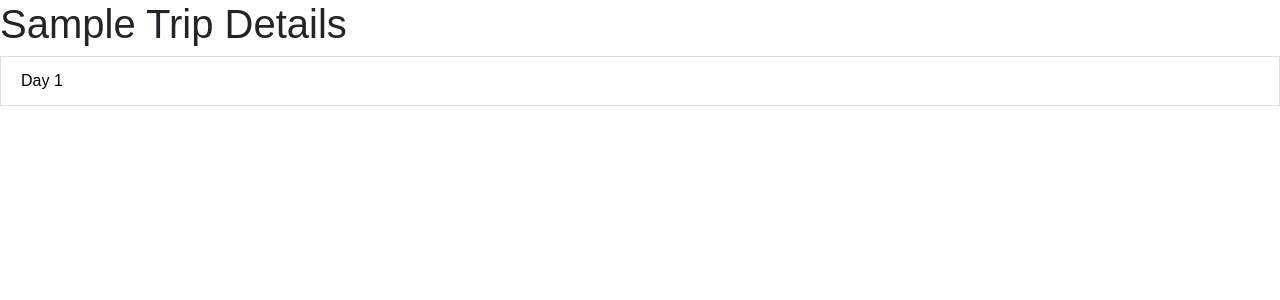
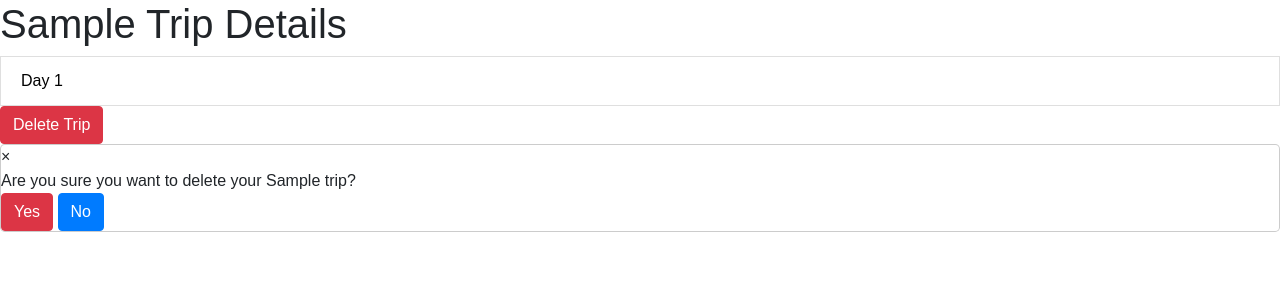
Before and after one commit to djmiller1008/TravelPlanner, a Django app: page /trips/1 in a window 1280 px wide. Shown: the part 56-356 px from the top of the page. Run offline with Django 3.2, Linux system fonts and the light colour scheme; a user stored in the database is signed in; tables that the repository leaves empty hold one stand-in row (values such as "Sample post"); some libraries are stand-ins or nearby versions.

Commit message:
Add modal for deleting a trip

```diff
--- a/travelapp/templates/travelapp/trip_show.html
+++ b/travelapp/templates/travelapp/trip_show.html
@@ -20,7 +20,19 @@
 
     {% endfor %}
 
+    <button id="delete-trip-modal-button" class="btn btn-danger delete-trip-modal-button">Delete Trip</button>
 
+    <div id="delete-trip-modal" class="delete-trip-modal">
+        <div class="modal-content">
+            <span id="close-modal" class="close-modal">&times;</span>
+            <span class="modal-span">Are you sure you want to delete your {{ trip.destination }} trip?</span>
+            <section class="modal-button-section">
+                <button id="yes-delete" class="btn btn-danger">Yes</button>
+                <button id="not-delete" class="btn btn-primary">No</button>
+            </section>
+        </div>
+
+    </div>
 {% endblock %}
 
 {% block script %}
```
